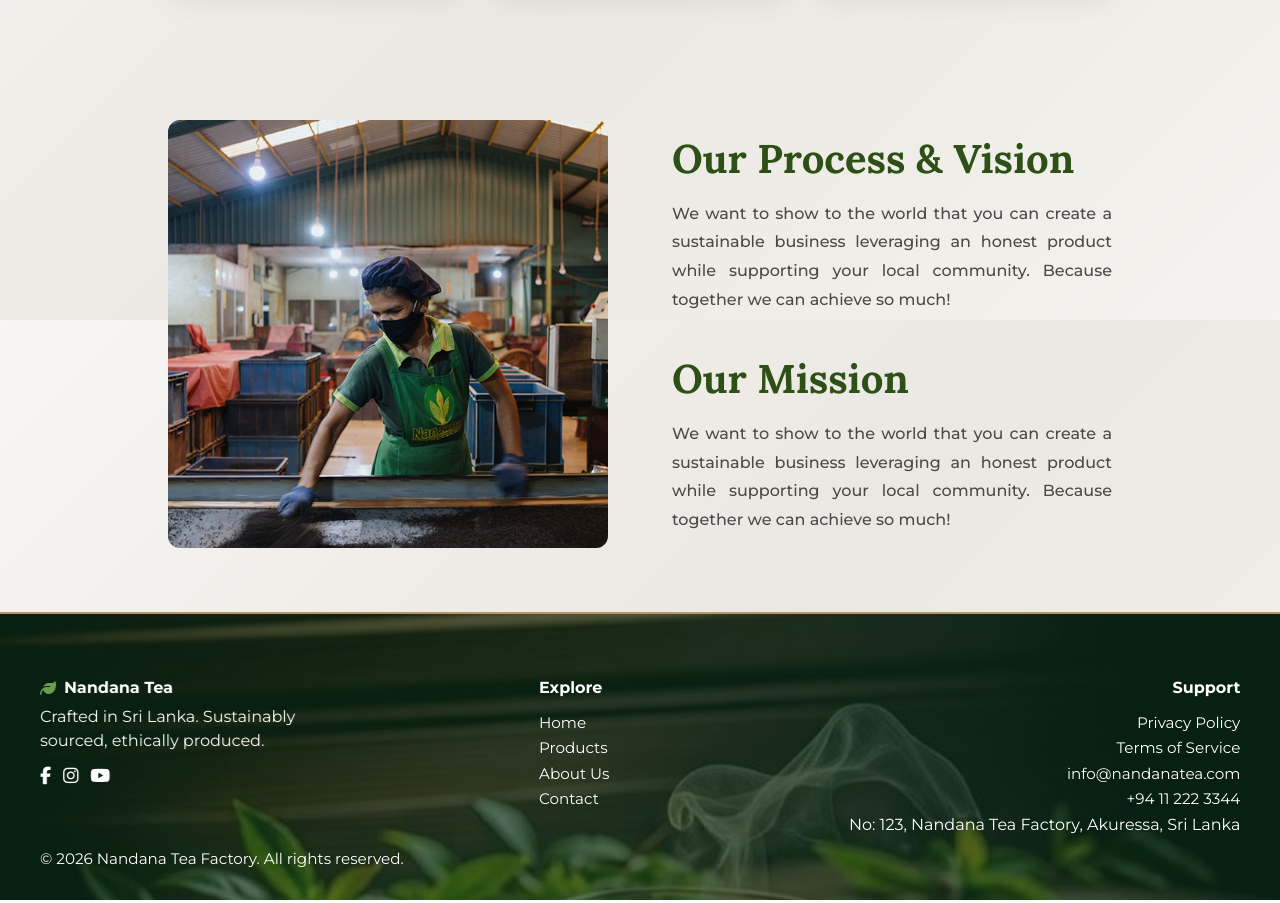
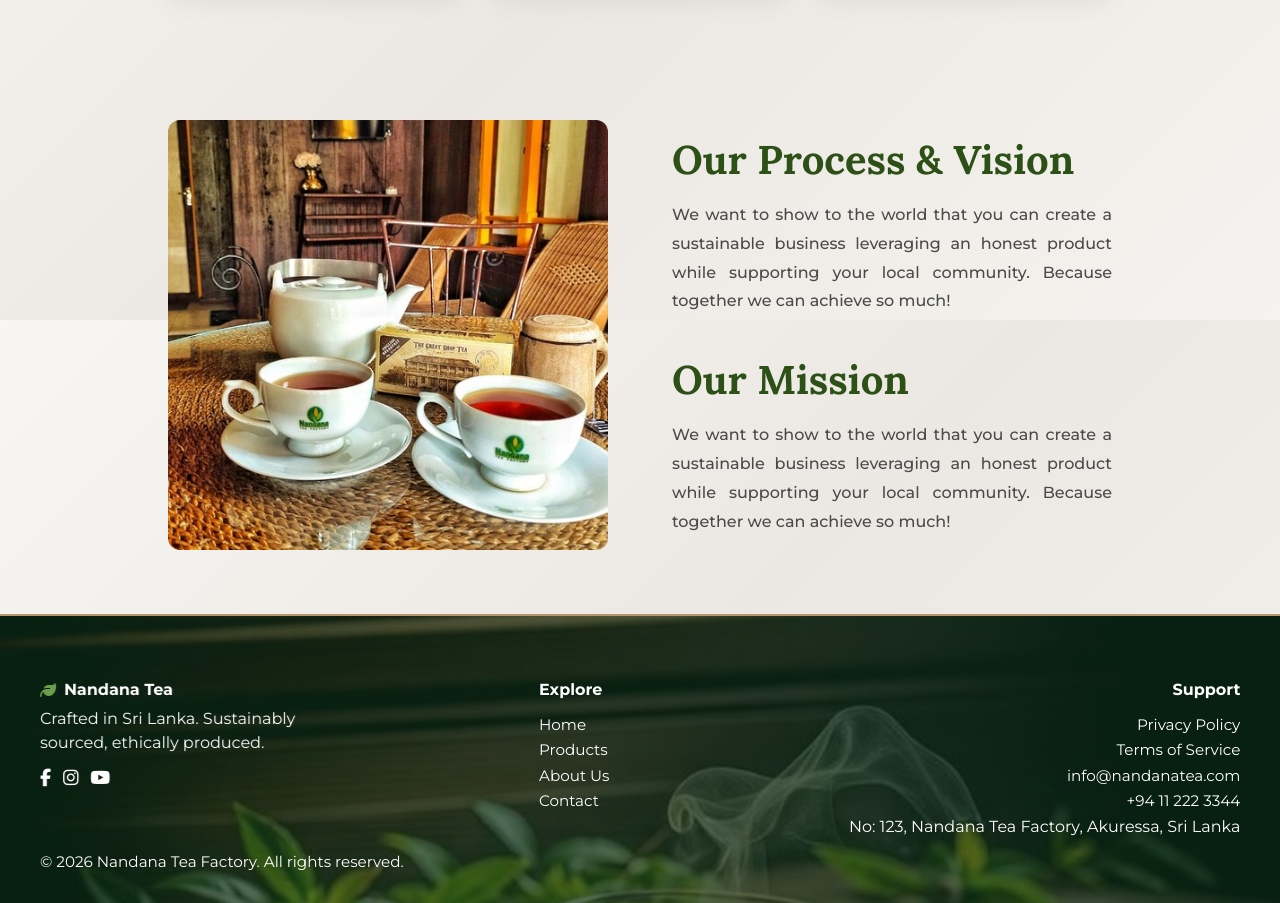
Before and after one commit to Sisuruoshan/nandana-tea-factory-website-HMMC_2, a Next.js app: page /about in a window 1280 px wide. Shown: the part 1280-2183 px from the top of the page. Built offline with nearby package versions, Linux system fonts and the light colour scheme; no server answers.

Commit message:
Add image carousel to About page
Introduced a simple image carousel using useState and useEffect to cycle through multiple images in the About page's process section. Images now transition every 3 seconds with a fade effect.

```diff
--- a/app/about/page.tsx
+++ b/app/about/page.tsx
@@ -1,4 +1,24 @@
+'use client'
+
+import { useState, useEffect } from 'react'
+
 export default function AboutPage() {
+  const [currentImageIndex, setCurrentImageIndex] = useState(0)
+  const images = [
+    '/srs/v1.jpg',
+    '/srs/v2.jpg',
+    '/srs/v3.jpeg',
+    '/srs/nandana-tea-factory_02.jpg'
+  ]
+
+  useEffect(() => {
+    const interval = setInterval(() => {
+      setCurrentImageIndex((prevIndex) => (prevIndex + 1) % images.length)
+    }, 3000) // Change image every 3 seconds
+
+    return () => clearInterval(interval)
+  }, [images.length])
+
   return (
     <div className="about-wrapper" style={{ position: 'relative', overflow: 'hidden' }}>
       <div className="tea-decoration">
@@ -61,7 +81,25 @@ export default function AboutPage() {
         </section>
 
         <section className="about-section">
-          <img src="/srs/nandana-tea-factory_02.jpg" alt="Tea packaging and loose leaves" />
+          <div style={{ position: 'relative', width: '100%', height: '100%' }}>
+            {images.map((image, index) => (
+              <img
+                key={image}
+                src={image}
+                alt={`Tea factory image ${index + 1}`}
+                style={{
+                  position: index === 0 ? 'relative' : 'absolute',
+                  top: 0,
+                  left: 0,
+                  width: '100%',
+                  height: '100%',
+                  objectFit: 'cover',
+                  opacity: currentImageIndex === index ? 1 : 0,
+                  transition: 'opacity 1s ease-in-out'
+                }}
+              />
+            ))}
+          </div>
           <div className="about-text">
             <h2>Our Process & Vision</h2>
             <p>
```
